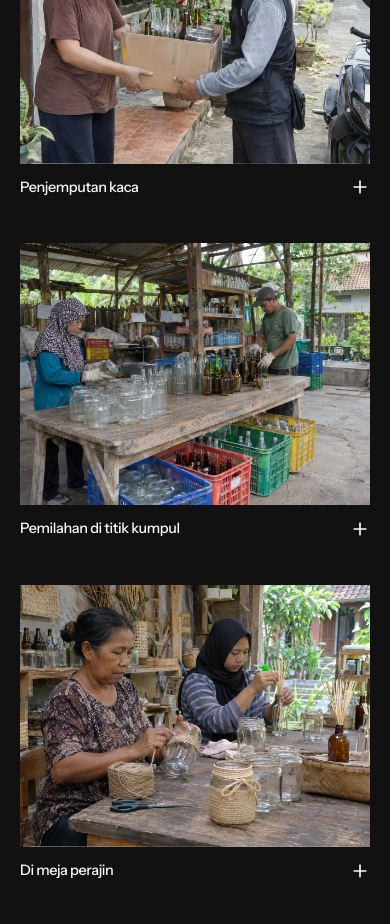
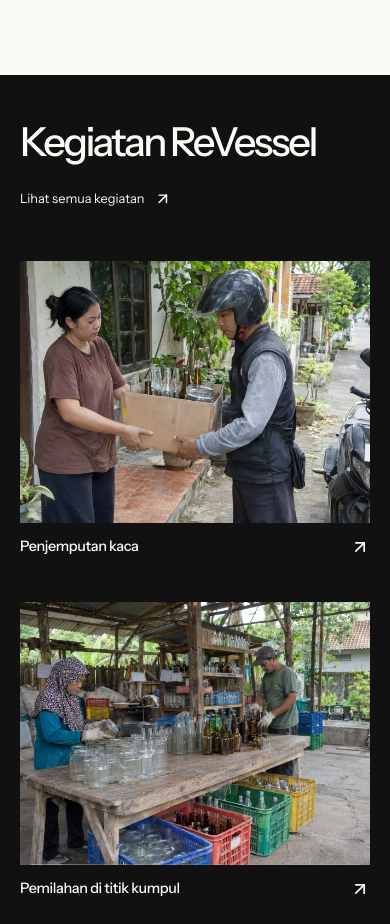
Before and after one commit to Ilyasrhmn/ReVessel, a Next.js app in the folder webdesign_HarusMenang_technoversary_vol.II/: page / in a window 390 px wide. Shown: the part 4480-5404 px from the top of the page. Built offline with nearby package versions, Linux system fonts and the light colour scheme.

Commit message:
feat: enhance landing gallery interactions

```diff
--- a/webdesign_HarusMenang_technoversary_vol.II/app/ui/fluid-glass/paint-fluid-scene.js
+++ b/webdesign_HarusMenang_technoversary_vol.II/app/ui/fluid-glass/paint-fluid-scene.js
@@ -187,7 +187,7 @@ export function paintFluidScene(context, viewport, zone, repaint) {
   const layers = [...zone.querySelectorAll('[data-fluid-layer="image"], [data-fluid-layer="story"], [data-fluid-layer="shade"]')];
   for (const element of layers) {
     const type = element.dataset.fluidLayer;
-    if (type === "image") paintImage(context, element);
+    if (type === "image" && intersects(element.getBoundingClientRect(), viewport)) paintImage(context, element);
     if (type === "story") paintStory(context, element);
     if (type === "shade") {
       if (window.innerWidth <= 760) {
--- a/webdesign_HarusMenang_technoversary_vol.II/app/ui/paper-gallery/paper-gallery.module.css
+++ b/webdesign_HarusMenang_technoversary_vol.II/app/ui/paper-gallery/paper-gallery.module.css
@@ -38,7 +38,8 @@
 .card > a { display: block; text-decoration: none; }
 .photo { position: relative; aspect-ratio: 1; overflow: hidden; background: #292c29; }
 .card:nth-child(2) .photo, .card:nth-child(3) .photo { aspect-ratio: 9 / 8; }
-.photo > img { object-fit: cover; }
+.image { position: absolute; inset: 0; }
+.image img { object-fit: cover; }
 .caption, .hoverCaption { display: flex; justify-content: space-between; align-items: center; gap: 1rem; }
 .caption { padding-block: .85rem; overflow: hidden; transition: opacity 450ms ease, transform 700ms cubic-bezier(.16, 1, .3, 1); }
 .caption h4 { font-size: clamp(.9rem, 1.2vw, 1.05rem); font-weight: 480; letter-spacing: -.025em; }
@@ -54,10 +55,10 @@
   .card > a:is(:hover, :focus-visible) .caption { transform: translateY(-5.5rem); opacity: 0; }
 }
 @media (max-width: 760px) {
-  .launch { min-block-size: 60svh; gap: 1rem; }
+  .launch { min-block-size: 100svh; gap: 1rem; padding-block-end: calc(var(--site-scroll-bottom) + 2rem); }
   .launch h2 { font-size: clamp(3rem, 13vw, 5rem); }
   .seed { inline-size: clamp(4rem, 19vw, 7rem); }
-  .heading { align-items: start; gap: 1rem; }
+  .heading { align-items: start; gap: 1rem; flex-wrap: wrap; }
   .heading h3 { font-size: clamp(2.5rem, 9vw, 4rem); }
   .allLink { font-size: .8rem; }
   .grid { grid-template-columns: 1fr; gap: 2rem; }
@@ -65,6 +66,5 @@
   .card:nth-child(n) .photo { aspect-ratio: 4 / 3; max-block-size: 65svh; }
 }
 @media (prefers-reduced-motion: reduce) {
-  .launch { min-block-size: 50svh; }
   .caption, .hoverCaption, .hoverCaption :is(span, svg) { transition: none; }
 }
--- a/webdesign_HarusMenang_technoversary_vol.II/app/ui/paper-gallery/paper-gallery.tsx
+++ b/webdesign_HarusMenang_technoversary_vol.II/app/ui/paper-gallery/paper-gallery.tsx
@@ -2,7 +2,7 @@
 
 import Image from "next/image";
 import Link from "next/link";
-import { ArrowUpRight, Plus } from "lucide-react";
+import { ArrowUpRight } from "lucide-react";
 import { useEffect, useRef } from "react";
 import { gsap } from "gsap";
 import { ScrollTrigger } from "gsap/ScrollTrigger";
@@ -14,9 +14,11 @@ import styles from "./paper-gallery.module.css";
 function PaperPhoto({ item }: { item: (typeof galleryItems)[number] }) {
   return (
     <div className={styles.photo}>
-      <Image src={item.image} alt={item.alt} fill sizes="(max-width: 760px) 90vw, 45vw" />
-      <div className={`${styles.hoverCaption} ${glass.surface}`} data-tone="dark" onPointerMove={moveGlassLight} aria-hidden="true">
-        <span>{item.title}</span><Plus />
+      <div className={styles.image} data-fluid-layer="image">
+        <Image src={item.image} alt={item.alt} fill sizes="(max-width: 760px) 90vw, 45vw" data-gallery-photo={item.id} />
+      </div>
+      <div className={`${styles.hoverCaption} ${glass.surface}`} data-tone="dark" data-fluid-layer="control" onPointerMove={moveGlassLight} aria-hidden="true">
+        <span>{item.title}</span><ArrowUpRight />
       </div>
     </div>
   );
@@ -89,7 +91,7 @@ export default function PaperGallery() {
       void document.fonts.ready.then(fontsReady);
 
       const focusGallery = (event: FocusEvent) => {
-        if (!(event.target instanceof HTMLElement) || !gallery.contains(event.target)) return;
+        if (!(event.target instanceof HTMLElement) || !gallery.contains(event.target) || !event.target.matches(":focus-visible")) return;
         const bounds = event.target.getBoundingClientRect();
         if (bounds.top < 0 || bounds.bottom > innerHeight || window.scrollY < target.y) {
           const contentBounds = gallery.getBoundingClientRect();
@@ -123,26 +125,26 @@ export default function PaperGallery() {
   }, []);
 
   return (
-    <section id="kemungkinan" ref={root} className={styles.section} aria-labelledby="possibilities-title" tabIndex={-1}>
+    <section id="kemungkinan" data-fluid-zone="" ref={root} className={styles.section} aria-labelledby="possibilities-title" tabIndex={-1}>
       <div className={styles.launch}>
-        <div ref={seed} className={styles.seed} aria-hidden="true" />
+        <div ref={seed} className={styles.seed} data-fluid-layer="surface" aria-hidden="true" />
         <h2 id="possibilities-title">Galeri</h2>
       </div>
       <div ref={slot} className={styles.slot} />
-      <div ref={panel} className={styles.window} data-paper-window="">
+      <div ref={panel} className={styles.window} data-paper-window="" data-fluid-zone="">
         <div ref={world} className={styles.world}>
           <div ref={content} className={styles.content}>
             <div className={styles.heading}>
               <h3>Kegiatan ReVessel</h3>
-              <Link href="/galeri" className={styles.allLink}>Lihat galeri<ArrowUpRight aria-hidden="true" /></Link>
+              <Link href="/galeri/" className={styles.allLink}>Lihat semua kegiatan<ArrowUpRight aria-hidden="true" /></Link>
             </div>
             <div className={styles.grid}>
               {galleryItems.slice(0, 6).map((item, index) => (
                 <article key={item.id} data-paper-card={index} className={styles.card}>
-                  <Link href={"/galeri#" + item.id}>
+                  <Link href={"/galeri/" + item.id + "/"} aria-label={"Lihat kegiatan: " + item.title} data-gallery-navigation="" data-gallery-landing="">
                     <PaperPhoto item={item} />
                     <div className={styles.caption}>
-                      <h4>{item.title}</h4><Plus aria-hidden="true" />
+                      <h4>{item.title}</h4><ArrowUpRight aria-hidden="true" />
                     </div>
                   </Link>
                 </article>
```
